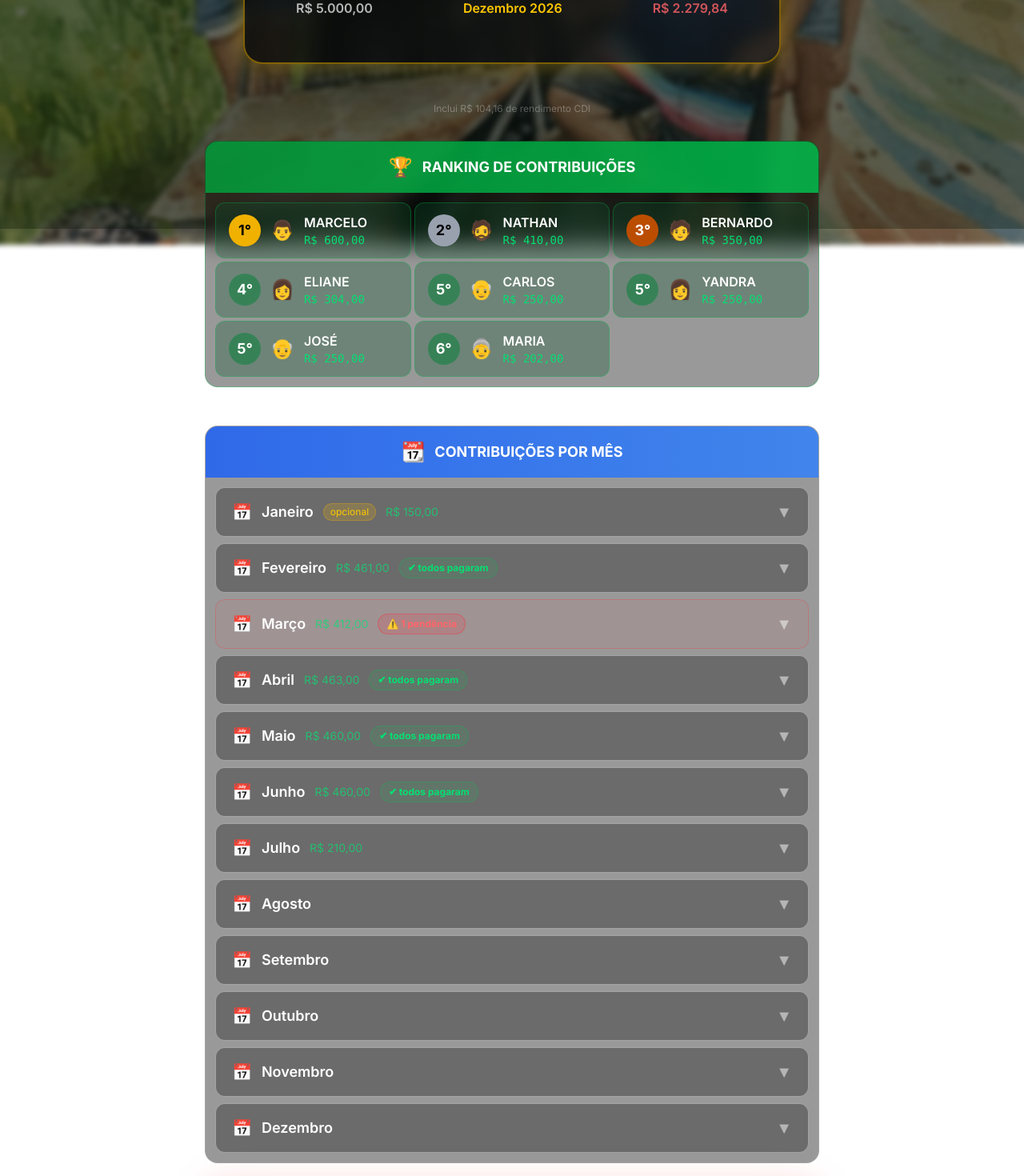
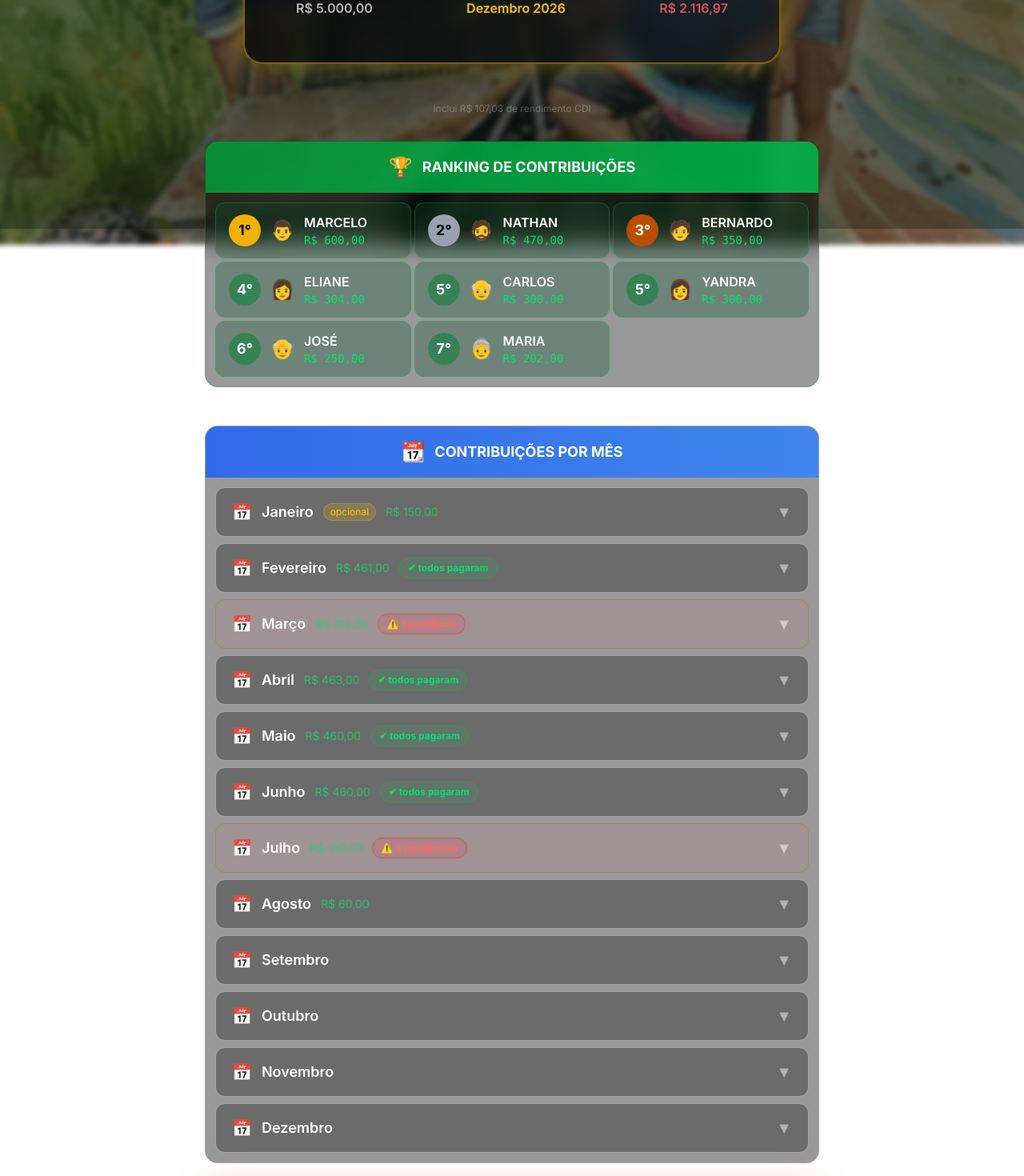
Before and after one commit to nathanbrandao4/caixinha-do-sitio, a Next.js app: page / in a window 1280 px wide. Shown: the part 514-1984 px from the top of the page at 80% size. Built offline with nearby package versions, Linux system fonts and the light colour scheme.

Commit message:
Yandra e Carlos quitam pendencia de Julho, Nathan +60 em Agosto, CDI R$107,03

```diff
--- a/app/page.tsx
+++ b/app/page.tsx
@@ -7,18 +7,18 @@ import { ContributorTotal } from '@/types'
 // VALORES - EDITE AQUI PARA ATUALIZAR
 // ========================================
 const CONTRIBUICOES: ContributorTotal[] = [
-  { name: 'NATHAN', total: 410 },
+  { name: 'NATHAN', total: 470 },
   { name: 'ELIANE', total: 304 },
   { name: 'BERNARDO', total: 350 },
   { name: 'MARCELO', total: 600 },
   { name: 'JOSÉ', total: 250 },
-  { name: 'CARLOS', total: 250 },
-  { name: 'YANDRA', total: 250 },
+  { name: 'CARLOS', total: 300 },
+  { name: 'YANDRA', total: 300 },
   { name: 'MARIA', total: 202 },
 ]
 
 // Rendimento CDI acumulado
-const RENDIMENTO_CDI = 104.16
+const RENDIMENTO_CDI = 107.03
 // ========================================
 
 export default function HomePage() {
--- a/components/MonthlyBreakdown.tsx
+++ b/components/MonthlyBreakdown.tsx
@@ -96,10 +96,12 @@ const MONTHS_DATA: MonthData[] = [
 
   buildMonth('Junho', 5, { MARCELO: 100, NATHAN: 60, BERNARDO: 50, CARLOS: 50, YANDRA: 50, ELIANE: 50, MARIA: 50, JOSÉ: 50 }),
 
-  buildMonth('Julho', 6, { NATHAN: 60, MARCELO: 100, BERNARDO: 50 }),
+  buildMonth('Julho', 6, { NATHAN: 60, MARCELO: 100, BERNARDO: 50, YANDRA: 50, CARLOS: 50 }),
 
-  ...(['Agosto', 'Setembro', 'Outubro', 'Novembro', 'Dezembro'] as const).map(
-    (month, i) => buildMonth(month, 7 + i, {})
+  buildMonth('Agosto', 7, { NATHAN: 60 }),
+
+  ...(['Setembro', 'Outubro', 'Novembro', 'Dezembro'] as const).map(
+    (month, i) => buildMonth(month, 8 + i, {})
   ),
 ]
 
```
Also changed, not shown: 1 other file (tests, documents, lock files or other folders).
